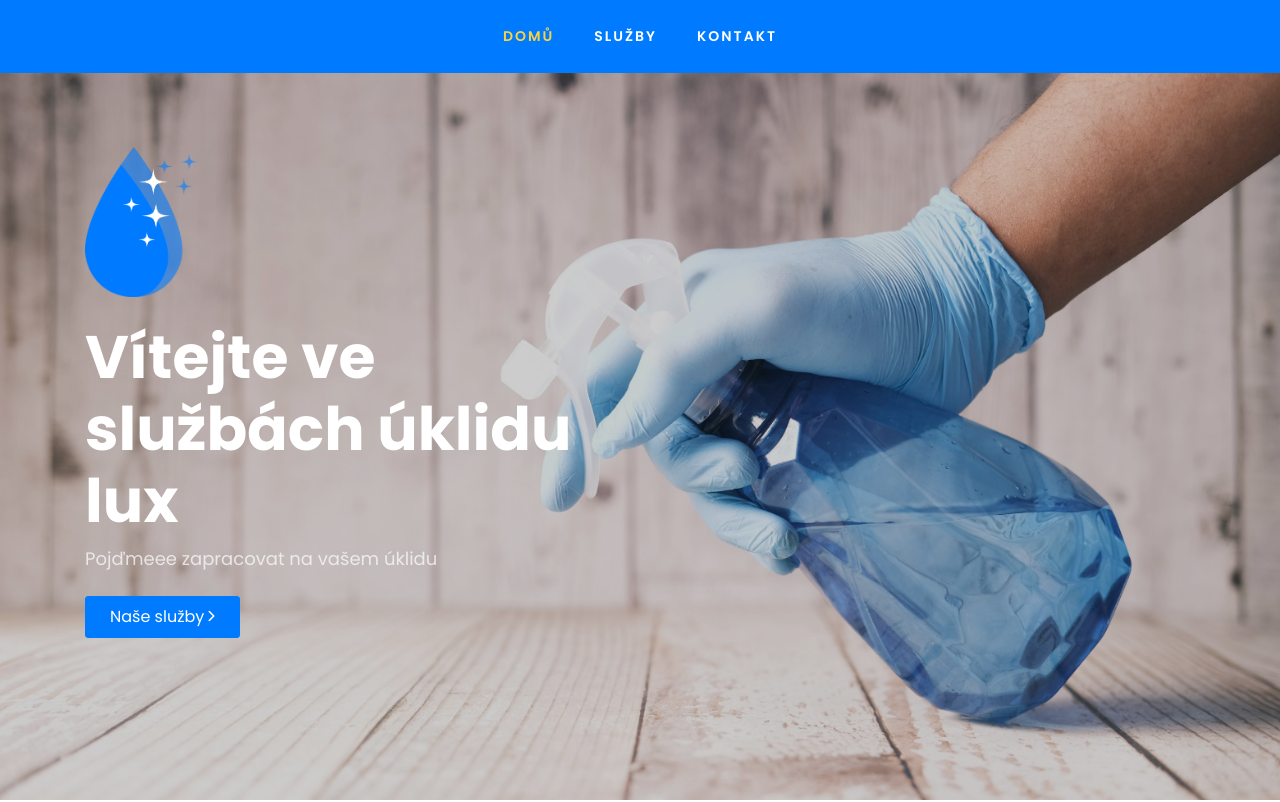
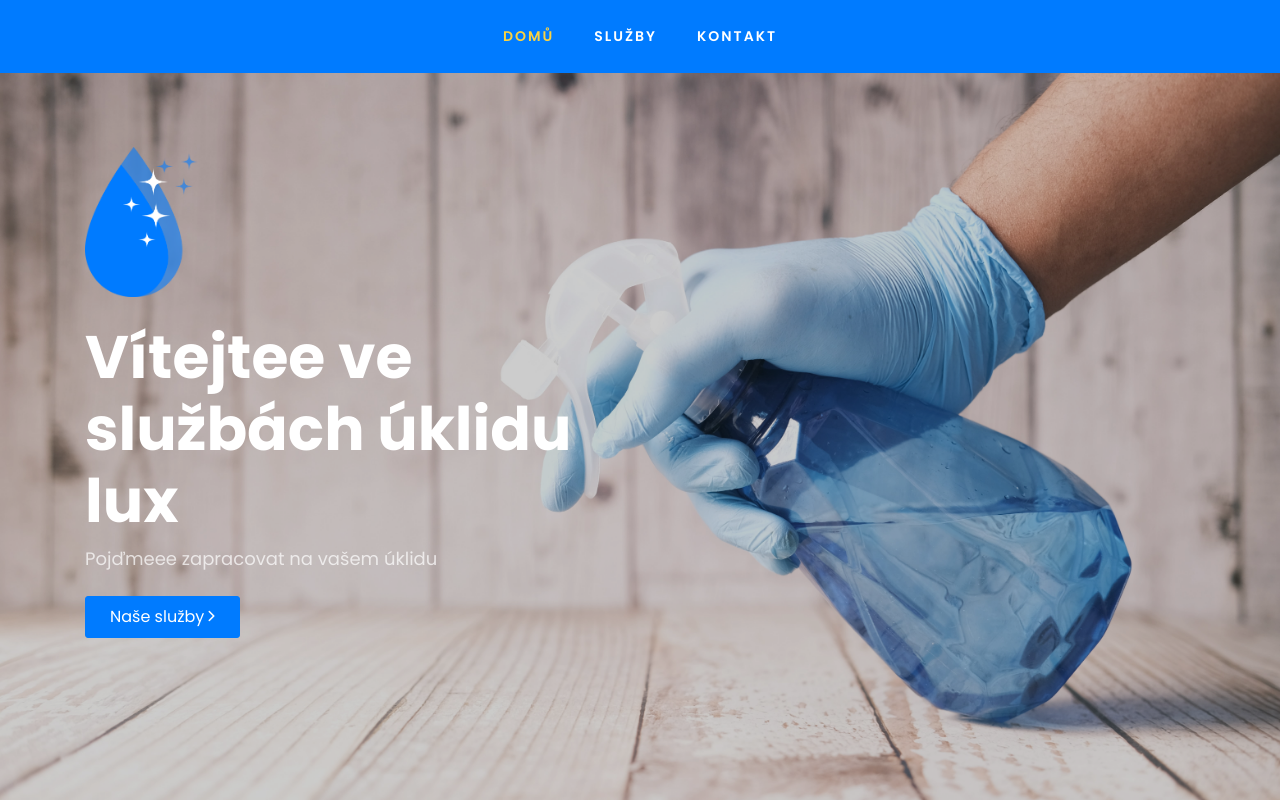
Before and after one commit to kotalka/uklidlux, a plain HTML site: page index.html in a window 1280 px wide. Shown: the top 802 px of the page. Drawn offline with Linux system fonts and the light colour scheme; some packages are replaced by stand-ins of ours; no server answers; files whose address does not match are found by name.

Commit message:
zkouška

```diff
--- a/index.html
+++ b/index.html
@@ -50,7 +50,7 @@
 				<div class="col-md-6">
 					<!-- <h2 class="subheading">Vítejte ve službách</h2> -->
 					<img class="mb-4" style="max-height: 150px;" src="images/path1798-6-0-6.png" alt="">
-					<h1>Vítejte ve službách úklidu lux </h1>
+					<h1>Vítejtee ve službách úklidu lux </h1>
 					<p class="mb-4">Pojďmeee zapracovat na vašem úklidu</p>
 					<p><a href="#sluzby" class="btn btn-primary mr-md-4 py-2 px-4">Naše služby <span
 								class="ion-ios-arrow-forward"></span></a></p>
```
